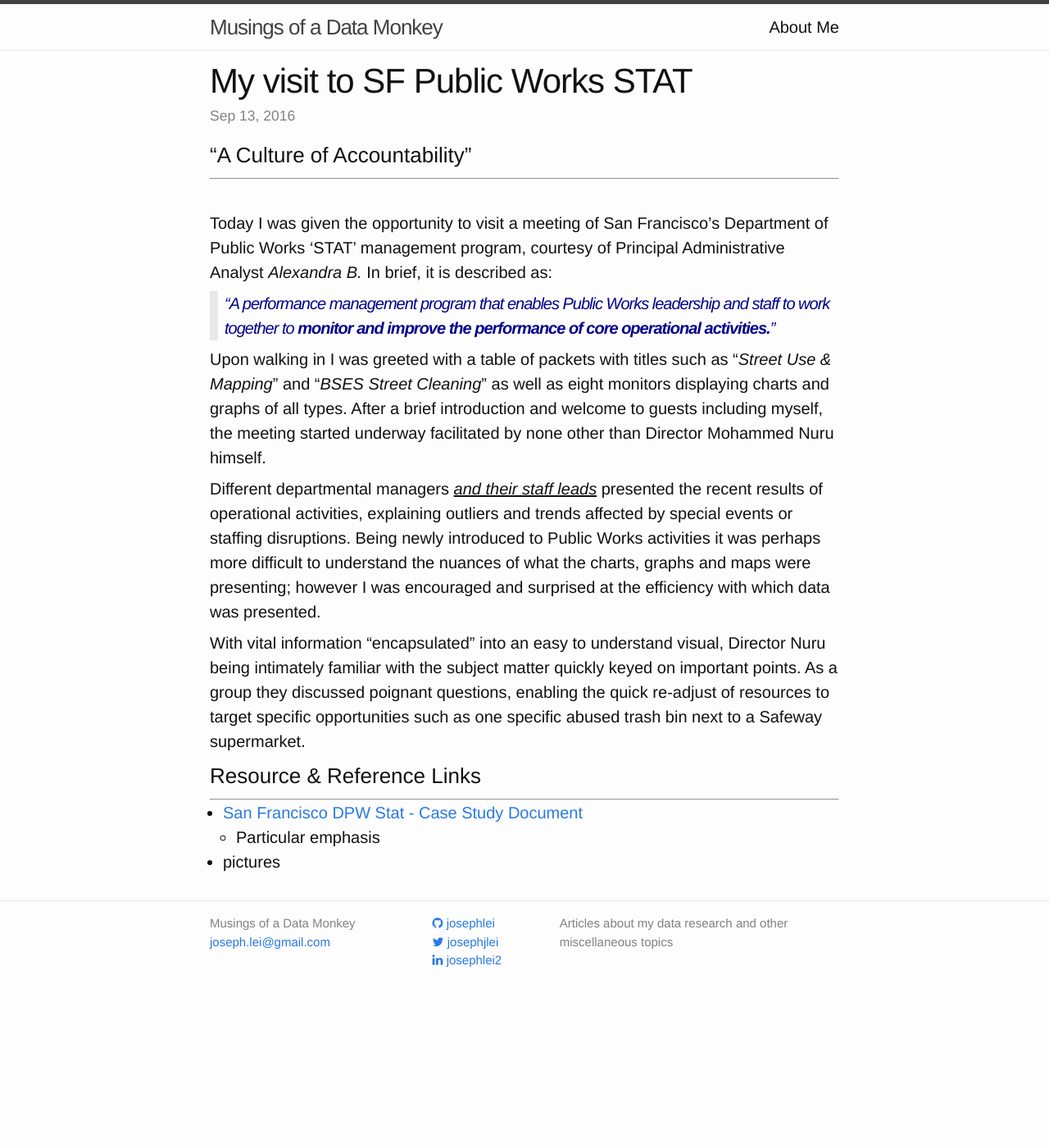
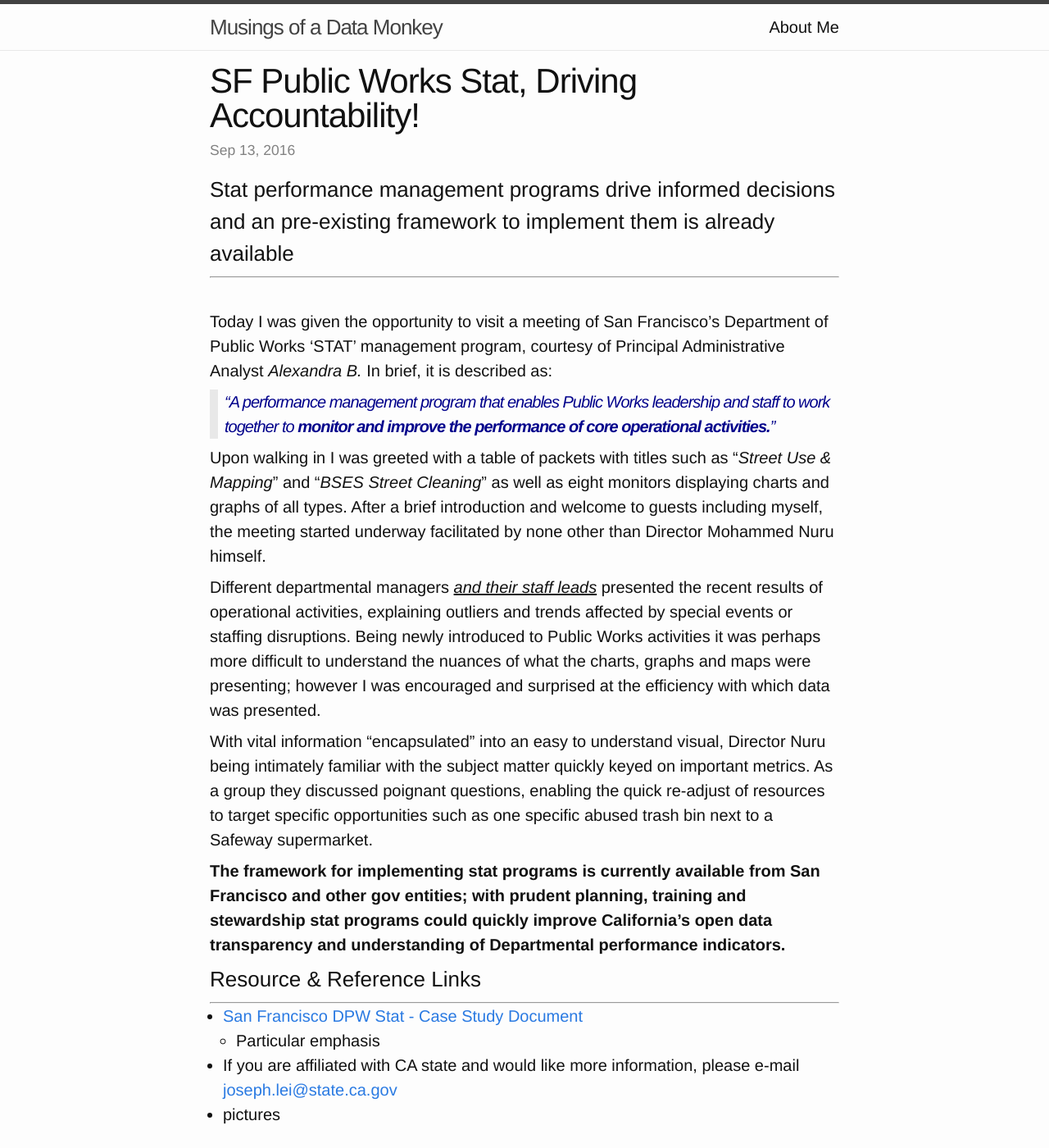
Before and after one commit to josephlei/jjl-website, a Jekyll site: the page built from _posts/2016-09-13-sfpwstat.markdown, in a window 1280 px wide and 1400 px high. Shown: the whole window at 82% size. Built offline with Jekyll 4.4.1, drawn with Linux system fonts in a browser that asks for light colours; nearby versions of some CDN libraries.

Commit message:
direct shell update

```diff
--- a/_posts/2016-09-13-sfpwstat.markdown
+++ b/_posts/2016-09-13-sfpwstat.markdown
@@ -1,12 +1,12 @@
 ---
 layout: post
-title: "My visit to SF Public Works STAT"
+title: SF Public Works Stat, Driving Accountability!
 date: 2016-09-13
 categories:
 published: true
 ---
 
-### "A Culture of Accountability"
+### Stat performance management programs drive informed decisions and an pre-existing framework to implement them is already available
 ***
 &nbsp;
 
@@ -18,11 +18,14 @@ Today I was given the opportunity to visit a meeting of San Francisco's Departme
 
 Different departmental managers *<u>and their staff leads</u>* presented the recent results of operational activities, explaining outliers and trends affected by special events or staffing disruptions. Being newly introduced to Public Works activities it was perhaps more difficult to understand the nuances of what the charts, graphs and maps were presenting; however I was encouraged and surprised at the efficiency with which data was presented.
 
-With vital information "encapsulated" into an easy to understand visual, Director Nuru being intimately familiar with the subject matter quickly keyed on important points. As a group they discussed poignant questions, enabling the quick re-adjust of resources to target specific opportunities such as one specific abused trash bin next to a Safeway supermarket.
+With vital information "encapsulated" into an easy to understand visual, Director Nuru being intimately familiar with the subject matter quickly keyed on important metrics. As a group they discussed poignant questions, enabling the quick re-adjust of resources to target specific opportunities such as one specific abused trash bin next to a Safeway supermarket.
+
+**The framework for implementing stat programs is currently available from San Francisco and other gov entities; with prudent planning, training and stewardship stat programs could quickly improve California's open data transparency and understanding of Departmental performance indicators.**
 
 ### Resource & Reference Links
 ***
 
 * [San Francisco DPW Stat - Case Study Document](http://sfcontroller.org/sites/default/files/FileCenter/Documents/6219-DPW%20Stat%20case.pdf)
   * Particular emphasis
+* If you are affiliated with CA state and would like more information, please e-mail [joseph.lei@state.ca.gov](mailto:joseph.lei@state.ca.gov)
 * pictures
```
